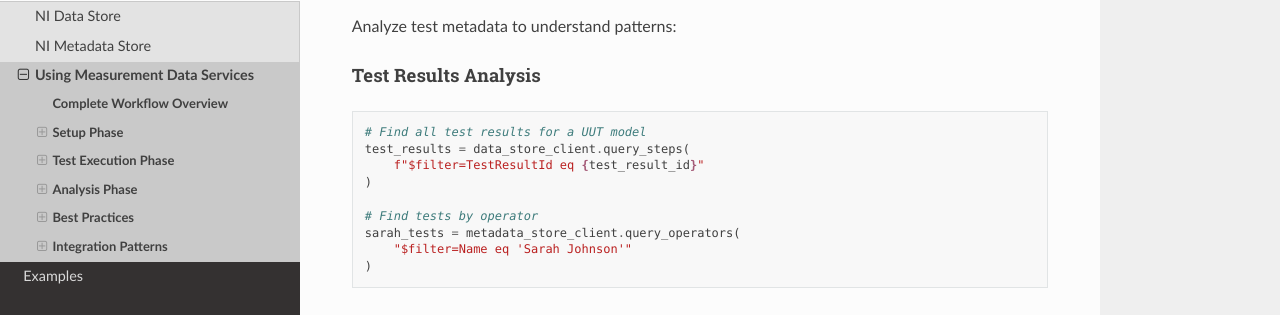
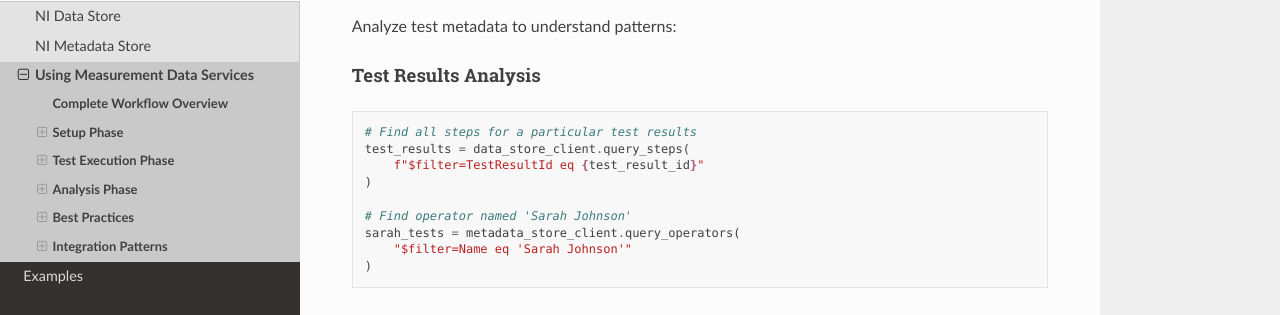
Before and after one commit to ni/datastore-python, a Sphinx documentation site: the page built from docs/reference/using-measurement-data-services.md, in a window 1280 px wide and 900 px high, scrolled down 8702 px. Shown: the part 135-450 px from the top of the window. Built offline with Sphinx 7.4.7 and the Read the Docs theme 3.1.0, drawn with Linux system fonts in a browser that asks for light colours; pages that are not in the unit, such as notebooks, are missing from menus; some of the changed text lies outside the part shown.

Commit message:
Addressed a few more minor things

````diff
--- a/docs/reference/using-measurement-data-services.md
+++ b/docs/reference/using-measurement-data-services.md
@@ -148,7 +148,7 @@ power_supply_uut_id = metadata_store_client.create_uut(Uut(
 #### **UUT Instances (Physical Devices)**
 ```python
 # Create specific device instances
-uut_instance_id = metadata_store_client.create_uut_instance(UUTInstance(
+uut_instance_id = metadata_store_client.create_uut_instance(UutInstance(
     uut_id=power_supply_uut_id,
     serial_number="PS-2024-001456",
     manufacture_date="2024-10-01",
@@ -454,12 +454,12 @@ Analyze test metadata to understand patterns:
 
 #### **Test Results Analysis**
 ```python
-# Find all test results for a UUT model
+# Find all steps for a particular test results
 test_results = data_store_client.query_steps(
     f"$filter=TestResultId eq {test_result_id}"
 )
 
-# Find tests by operator
+# Find operator named 'Sarah Johnson'
 sarah_tests = metadata_store_client.query_operators(
     "$filter=Name eq 'Sarah Johnson'"
 )
````
